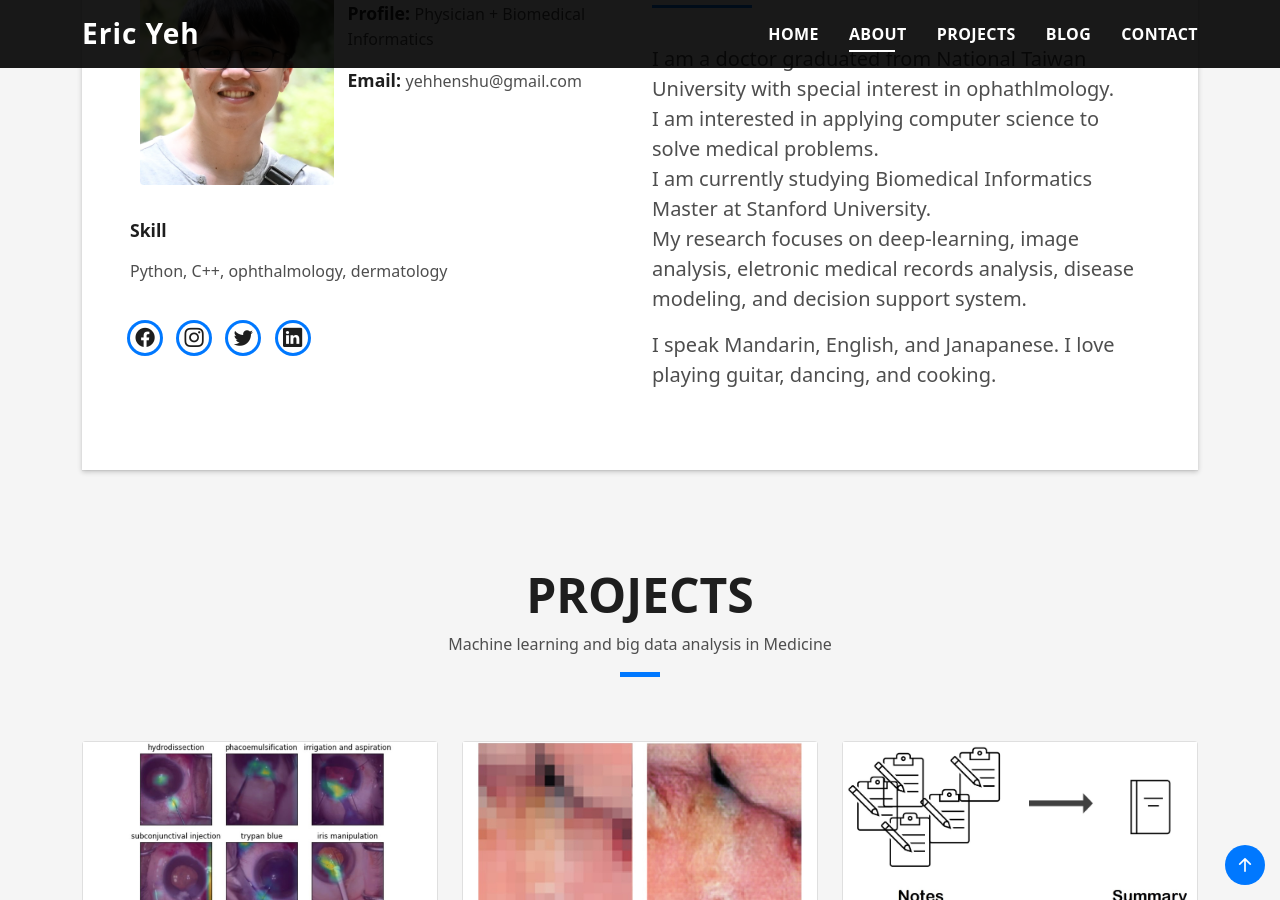
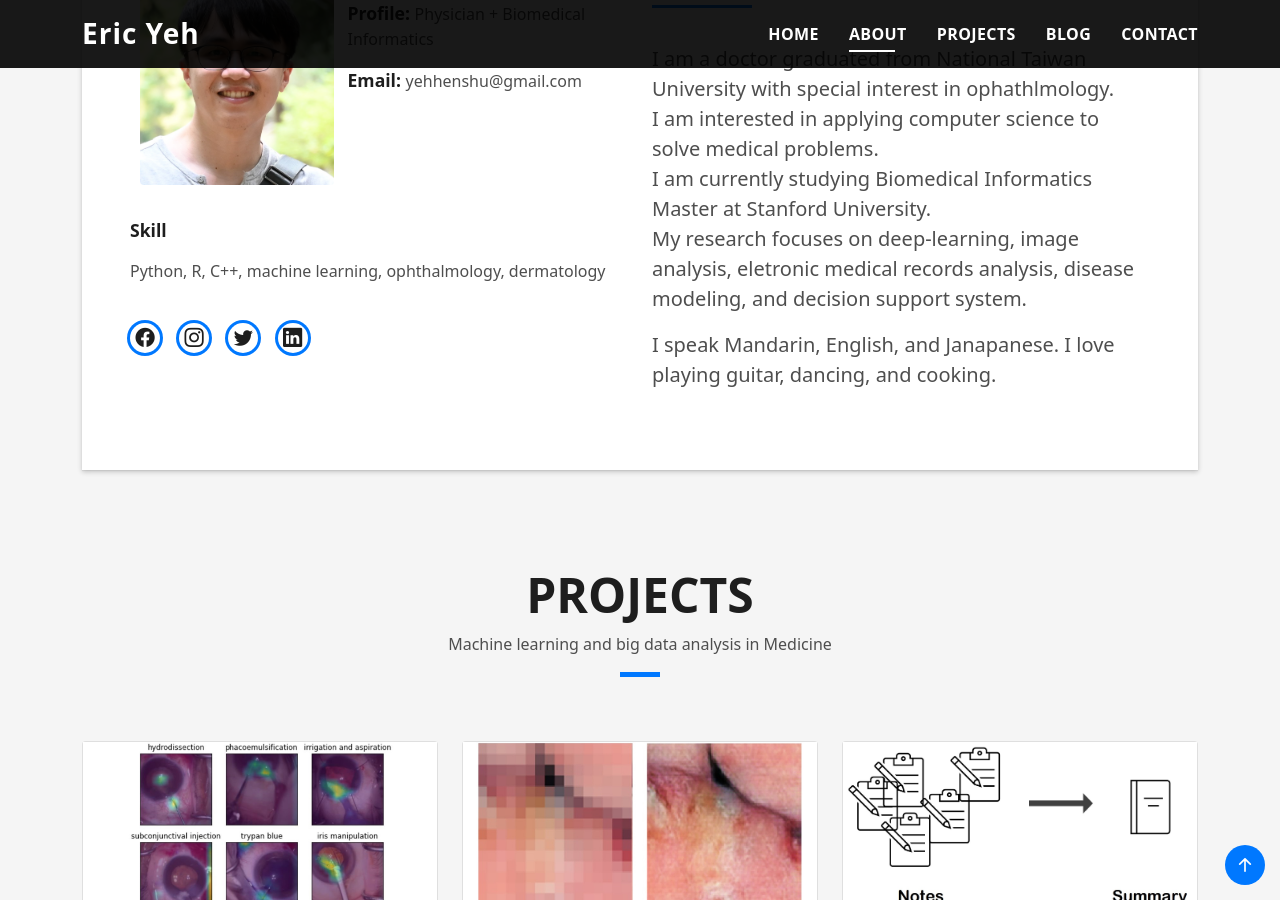
Before and after one commit to ericyeh-dr/ericyeh-dr.github.io, a Jekyll site: the page built from index.html, in a window 1280 px wide and 900 px high, scrolled down 1070 px. Built offline with Jekyll 4.4.1, drawn with Linux system fonts in a browser that asks for light colours.

Commit message:
rdd blog

```diff
--- a/index.html
+++ b/index.html
@@ -42,7 +42,7 @@ title: "Eric Yeh"
                                 </div>
                                 <div class="skill-mf">
                                     <p class="title-s">Skill</p>
-                                    <p>Python, C++, ophthalmology, dermatology</p>
+                                    <p>Python, R, C++, machine learning, ophthalmology, dermatology</p>
                                 </div>
                                 <div class="socials">
                                     <ul>
```
Also changed, not shown: _posts/2021-09-31-regression-discontinuity.md (+1 -1 lines).
